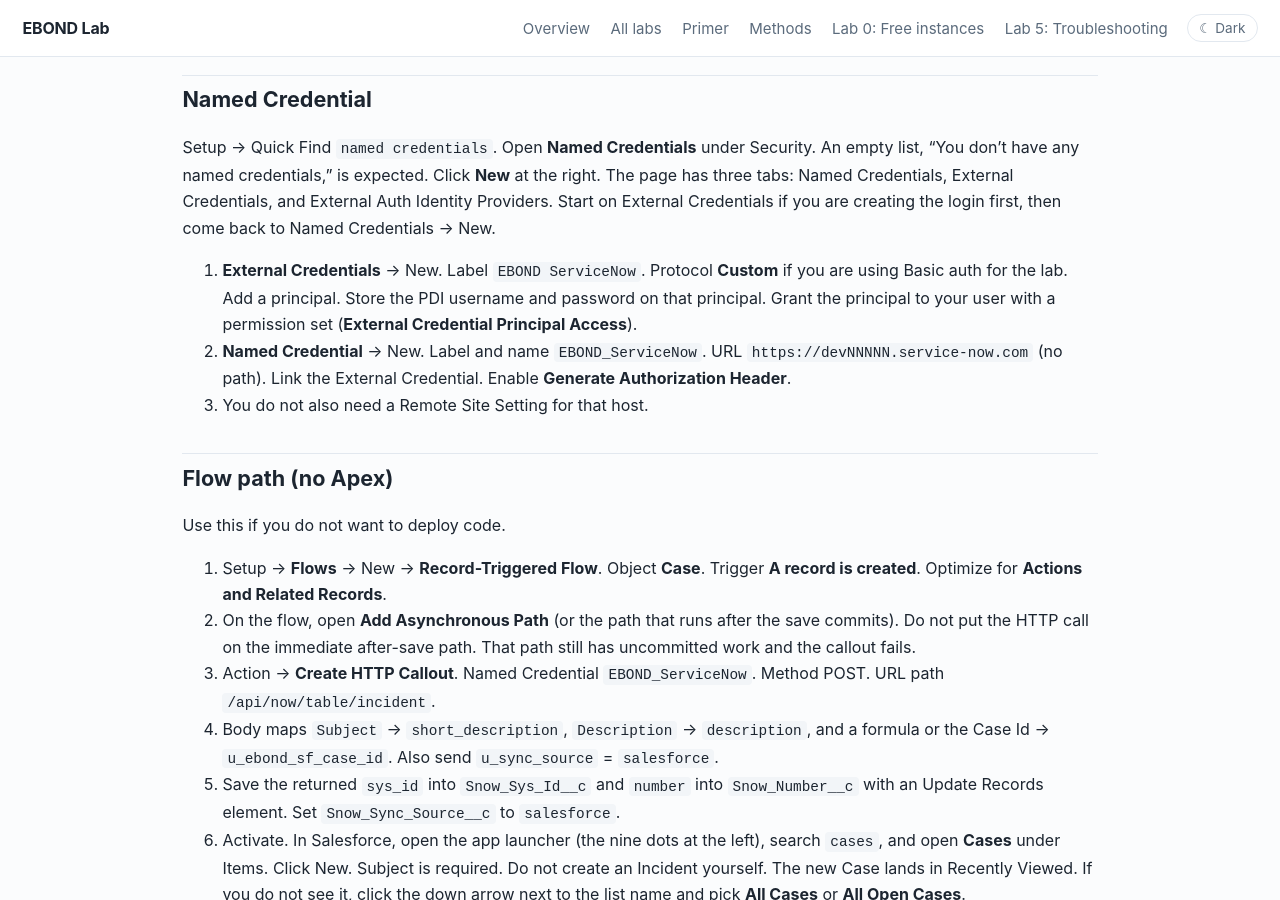
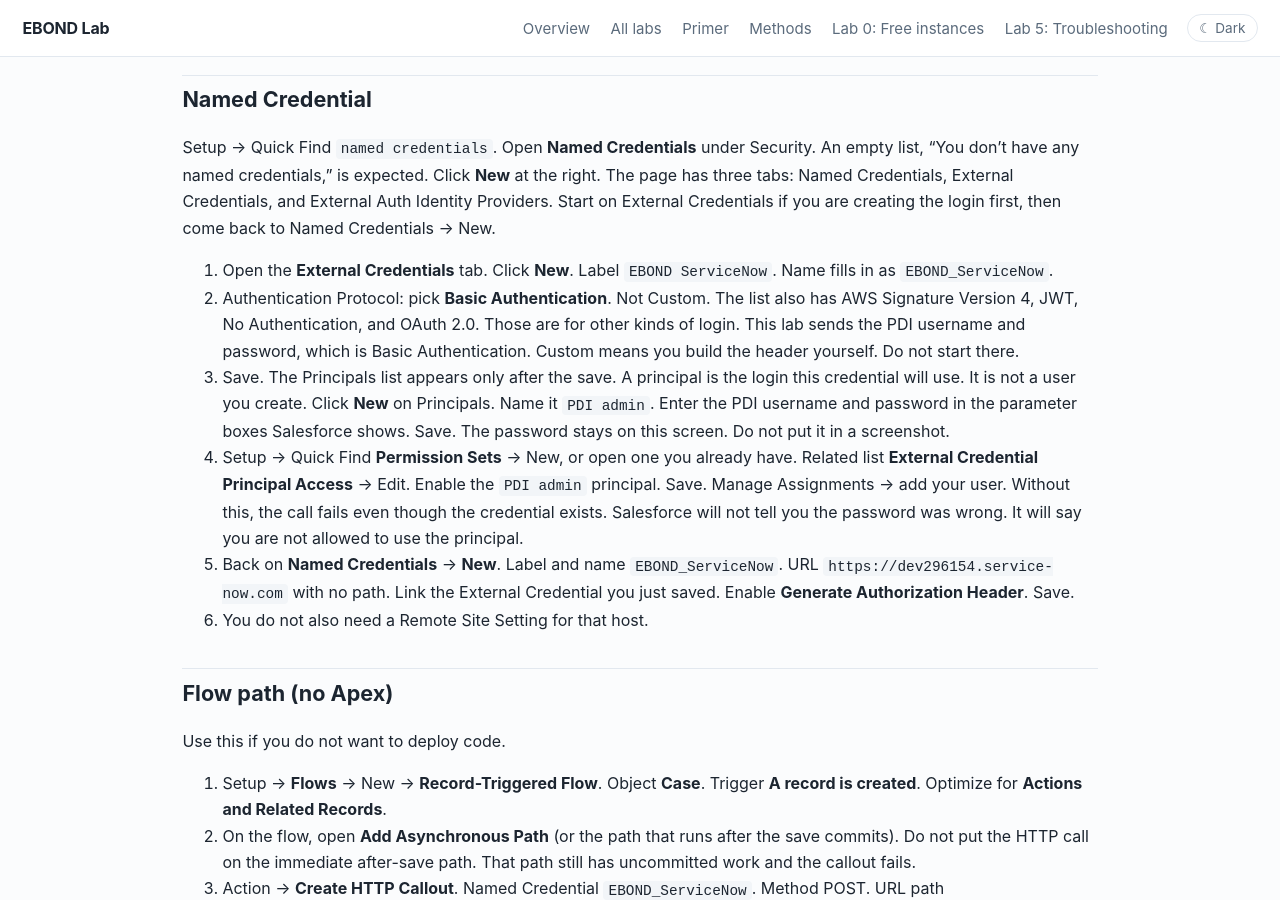
Before and after one commit to eltonaguiar/EBOND_ServiceNowSalesforce, a Jekyll site: the page built from site/labs/02-salesforce-to-snow.md, in a window 1280 px wide and 900 px high, scrolled down 3624 px. Built offline with Jekyll 4.4.1, drawn with Linux system fonts in a browser that asks for light colours.

Commit message:
Walk through the External Credential principal in beginner steps.

```diff
--- a/site/labs/02-salesforce-to-snow.md
+++ b/site/labs/02-salesforce-to-snow.md
@@ -149,9 +149,12 @@ QA follows the layout you checked. If you only check Close Case Layout, the fiel
 
 Setup → Quick Find `named credentials`. Open **Named Credentials** under Security. An empty list, "You don't have any named credentials," is expected. Click **New** at the right. The page has three tabs: Named Credentials, External Credentials, and External Auth Identity Providers. Start on External Credentials if you are creating the login first, then come back to Named Credentials → New.
 
-1. **External Credentials** → New. Label `EBOND ServiceNow`. Protocol **Custom** if you are using Basic auth for the lab. Add a principal. Store the PDI username and password on that principal. Grant the principal to your user with a permission set (**External Credential Principal Access**).
-2. **Named Credential** → New. Label and name `EBOND_ServiceNow`. URL `https://devNNNNN.service-now.com` (no path). Link the External Credential. Enable **Generate Authorization Header**.
-3. You do not also need a Remote Site Setting for that host.
+1. Open the **External Credentials** tab. Click **New**. Label `EBOND ServiceNow`. Name fills in as `EBOND_ServiceNow`.
+2. Authentication Protocol: pick **Basic Authentication**. Not Custom. The list also has AWS Signature Version 4, JWT, No Authentication, and OAuth 2.0. Those are for other kinds of login. This lab sends the PDI username and password, which is Basic Authentication. Custom means you build the header yourself. Do not start there.
+3. Save. The Principals list appears only after the save. A principal is the login this credential will use. It is not a user you create. Click **New** on Principals. Name it `PDI admin`. Enter the PDI username and password in the parameter boxes Salesforce shows. Save. The password stays on this screen. Do not put it in a screenshot.
+4. Setup → Quick Find **Permission Sets** → New, or open one you already have. Related list **External Credential Principal Access** → Edit. Enable the `PDI admin` principal. Save. Manage Assignments → add your user. Without this, the call fails even though the credential exists. Salesforce will not tell you the password was wrong. It will say you are not allowed to use the principal.
+5. Back on **Named Credentials** → **New**. Label and name `EBOND_ServiceNow`. URL `https://dev296154.service-now.com` with no path. Link the External Credential you just saved. Enable **Generate Authorization Header**. Save.
+6. You do not also need a Remote Site Setting for that host.
 
 ## Flow path (no Apex) {#flow}
 
```
